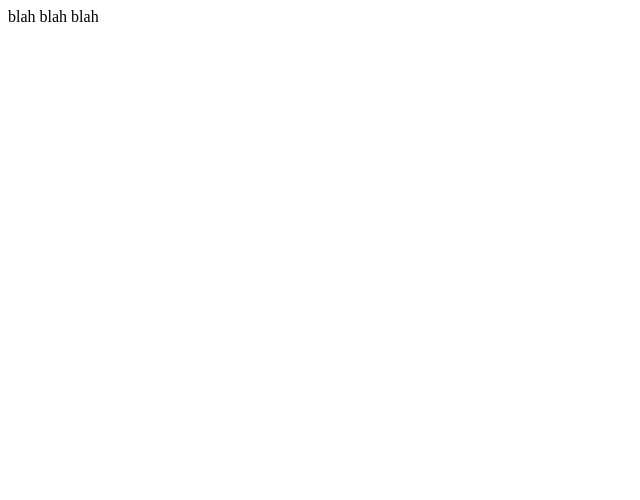
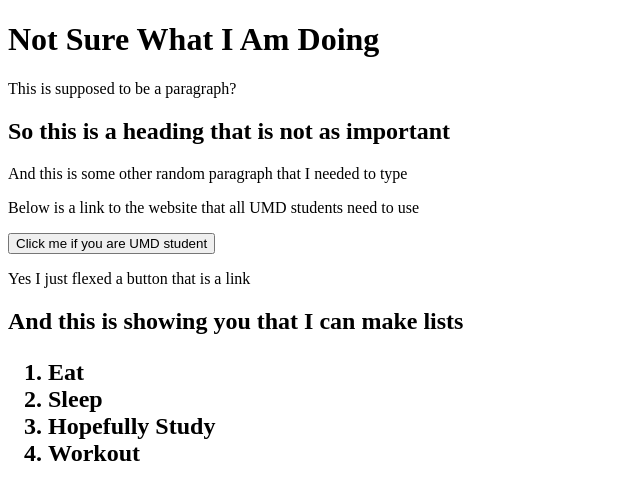
Before and after one commit to RichardTeng/INST377, a plain HTML site: page index1.html in a window 1280 px wide. Shown: the whole page, without its empty margins (0-640 px from the left). Drawn offline with Linux system fonts and the light colour scheme.

Commit message:
Update index1.html

```diff
--- a/index1.html
+++ b/index1.html
@@ -1 +1,24 @@
-blah blah blah
+<!DOCTYPE html>
+<html>
+<body>
+
+<h1>Not Sure What I Am Doing</h1>
+<p>This is supposed to be a paragraph?</p>
+
+<h2>So this is a heading that is not as important</h2>
+<p>And this is some other random paragraph that I needed to type</p>
+<p>Below is a link to the website that all UMD students need to use</p>
+
+<a href="https://www.reddit.com/r/UMD/"><button>Click me if you are UMD student</button></a>
+<p>Yes I just flexed a button that is a link<p>
+
+<h2>And this is showing you that I can make lists<h2>
+
+<ol>
+	<li>Eat</li>
+	<li>Sleep</li>
+	<li>Hopefully Study</li>
+	<li>Workout</li>
+</ol>
+</body>
+</html>
```
